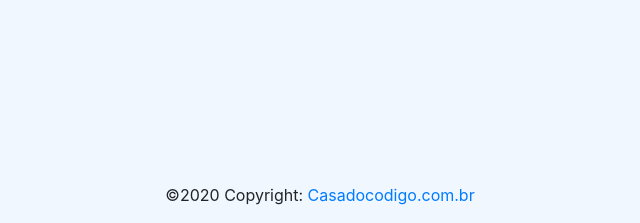
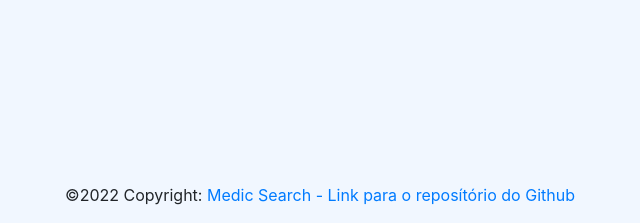
Before and after one commit to back-python/medic_search, a Django app: page /register in a window 1280 px wide. Shown: the part 577-800 px from the top of the page, without its empty margins (320-960 px from the left). Run offline with Django 4.2, Linux system fonts and the light colour scheme; some libraries are stand-ins or nearby versions.

Commit message:
Adicionando link para repositório Github

```diff
--- a/medicSearch/templates/base.html
+++ b/medicSearch/templates/base.html
@@ -30,7 +30,7 @@
         {% block content %}{% endblock %}
         <footer class="page-footer font-small blue">
             <div class="footer-copyright text-center py-3">
-                ©2020 Copyright: <a href="https://www.casadocodigo.com.br/"> Casadocodigo.com.br</a>
+                ©2022 Copyright: <a href="https://github.com/robsonleal/medic_search"> Medic Search - Link para o reposítório do Github</a>
             </div>
         </footer>
         <script src="https://code.jquery.com/jquery-3.4.1.slim.min.js"></script>
```
